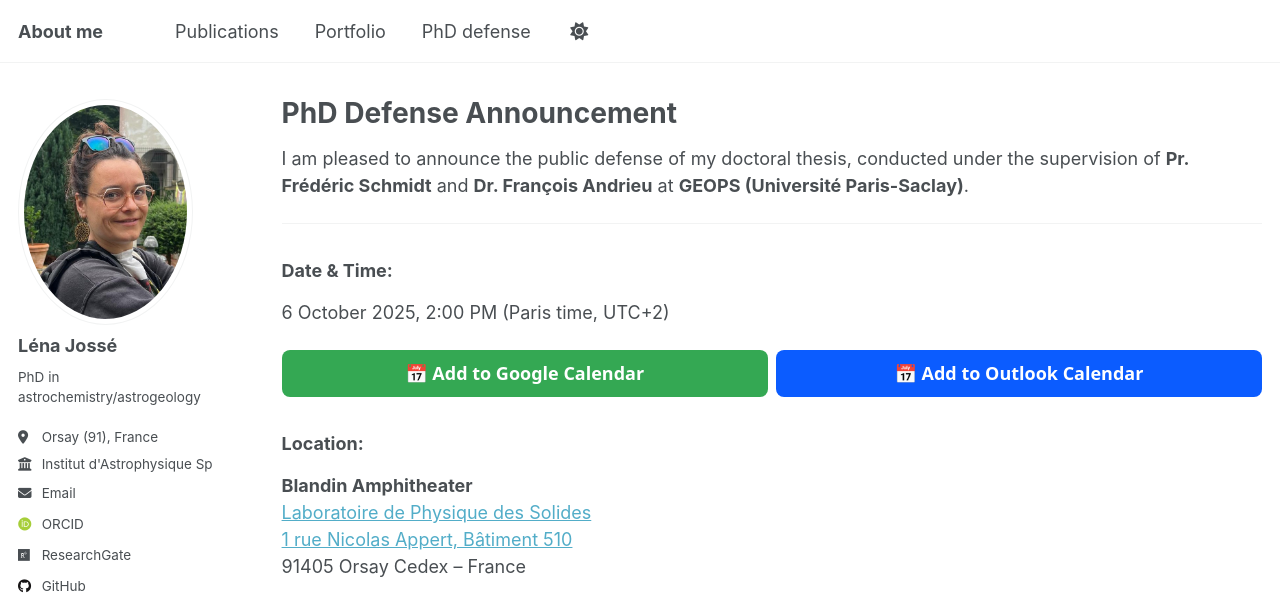
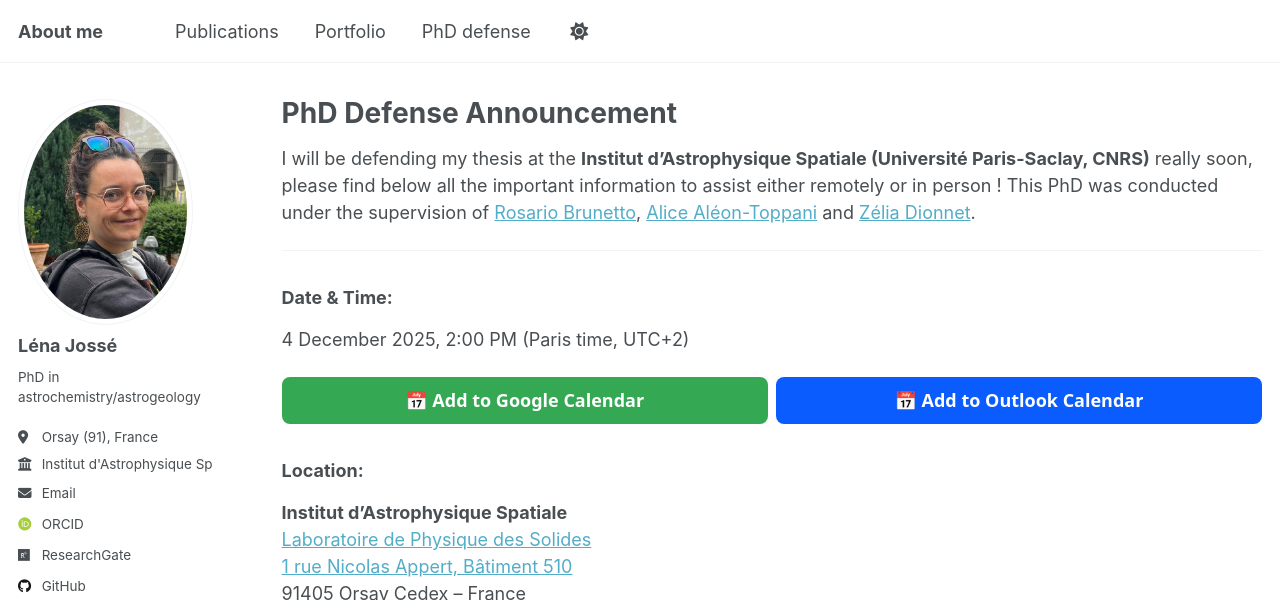
Before and after one commit to LenaJosse/LenaJosse.github.io, a Jekyll site: the page built from _pages/PhD_defense.md, in a window 1280 px wide and 900 px high, cut to the strip 0-600 px from the top of the window. Built offline with Jekyll 4.4.1, drawn with Linux system fonts in a browser that asks for light colours; some web fonts are replaced; a script that is not in the unit is left out.

Commit message:
Update PhD_defense.md

```diff
--- a/_pages/PhD_defense.md
+++ b/_pages/PhD_defense.md
@@ -9,16 +9,16 @@ redirect_from:
 
 {% include base_path %}
 
-I am pleased to announce the public defense of my doctoral thesis, conducted under the supervision of **Pr. Frédéric Schmidt** and **Dr. François Andrieu** at **GEOPS (Université Paris-Saclay)**.
+I will be defending my thesis at the **Institut d'Astrophysique Spatiale (Université Paris-Saclay, CNRS)** really soon, please find below all the important information to assist either remotely or in person ! This PhD was conducted under the supervision of [Rosario Brunetto](https://www.linkedin.com/in/rosario-brunetto-454a36127/), [Alice Aléon-Toppani](https://www.researchgate.net/profile/Alice-Aleon-Toppani) and [Zélia Dionnet](https://www.linkedin.com/in/z%C3%A9lia-dionnet-8b0784137/).
 
 ---
 
 ### Date & Time:
-6 October 2025, 2:00 PM (Paris time, UTC+2)
+4 December 2025, 2:00 PM (Paris time, UTC+2)
 
 <div style="display:flex; flex-wrap:wrap; gap:8px;">
 
-  <a href="https://calendar.google.com/calendar/render?action=TEMPLATE&text=PhD+Defense+Léo+Martinez&dates=20251006T120000Z/20251006T160000Z&details=PhD+Defense+under+the+supervision+of+Prof.+Frédéric+Schmidt+and+Dr.+François+Andrieu+at+GEOPS+(Université+Paris-Saclay).+Join+via+Zoom:+https://universite-paris-saclay-fr.zoom.us/j/93874359215pwd=8HtlagOW527a09Ha36V3OxPGl9F8BY.1&location=Amphithéâtre+Blandin,+Laboratoire+de+Physique+des+Solides,+1+Rue+Nicolas+Appert,+91405+Orsay+Cedex,+France"
+  <a href="https://calendar.google.com/calendar/render?action=TEMPLATE&text=PhD+Defense+Léna+Jossé&dates=20251204T120000Z/20251204T160000Z&&location=,+Laboratoire+de+Physique+des+Solides,+1+Rue+Nicolas+Appert,+91405+Orsay+Cedex,+France"
      target="_blank" rel="noopener"
      style="flex:1; min-width:200px; text-align:center; padding:10px 14px; border-radius:8px; background:#34a853; color:#fff; text-decoration:none; font-weight:600; font-family:system-ui, -apple-system, Segoe UI, Roboto, Arial, sans-serif;">
     📅 Add to Google Calendar
@@ -35,7 +35,7 @@ I am pleased to announce the public defense of my doctoral thesis, conducted und
 
 
 ### Location:
-**Blandin Amphitheater**
+**Institut d'Astrophysique Spatiale**
 [Laboratoire de Physique des Solides
 1 rue Nicolas Appert, Bâtiment 510](https://maps.app.goo.gl/AgZ5aw3tUPTGKppXA)
 91405 Orsay Cedex – France
```
Also changed, not shown: other parts of _pages/PhD_defense.md (+1 -1 lines).
